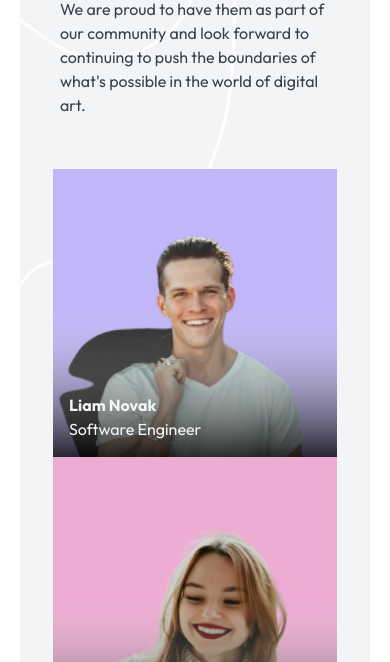
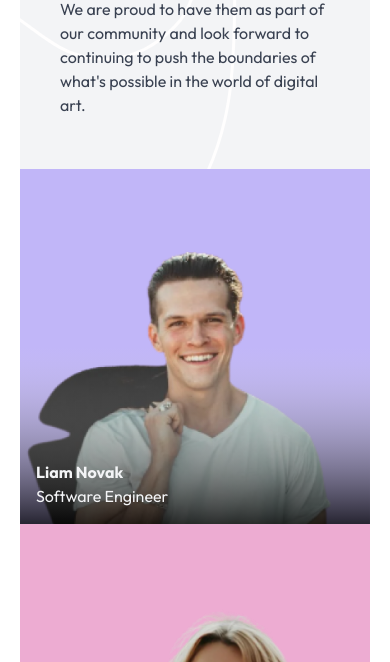
Before and after one commit to iamcypriank/devchallenge01, a plain HTML site: page 10meettheteam/index.html in a window 390 px wide. Shown: the part 135-797 px from the top of the page. Drawn offline with Linux system fonts and the light colour scheme.

Commit message:
made image responsive in mobile view (ex-10)

```diff
--- a/10meettheteam/index.html
+++ b/10meettheteam/index.html
@@ -156,7 +156,15 @@
           .members{
             grid-template-rows: 1fr;
             grid-template-rows: repeat(3,1fr);
+            width: 100%;
 
+          }
+          .image{
+            width: 100%;
+            height: 100%;
+          }
+          .gradient{
+            width: 100%;
           }
           .member1{
             grid-area: 2 / 1 / 3 / 2;
@@ -193,7 +201,7 @@
 
         }
         .container{
-          grid-auto-rows: 1000px;
+          grid-auto-rows: 1150px;
         }
         .members{
             display: flex;
```
